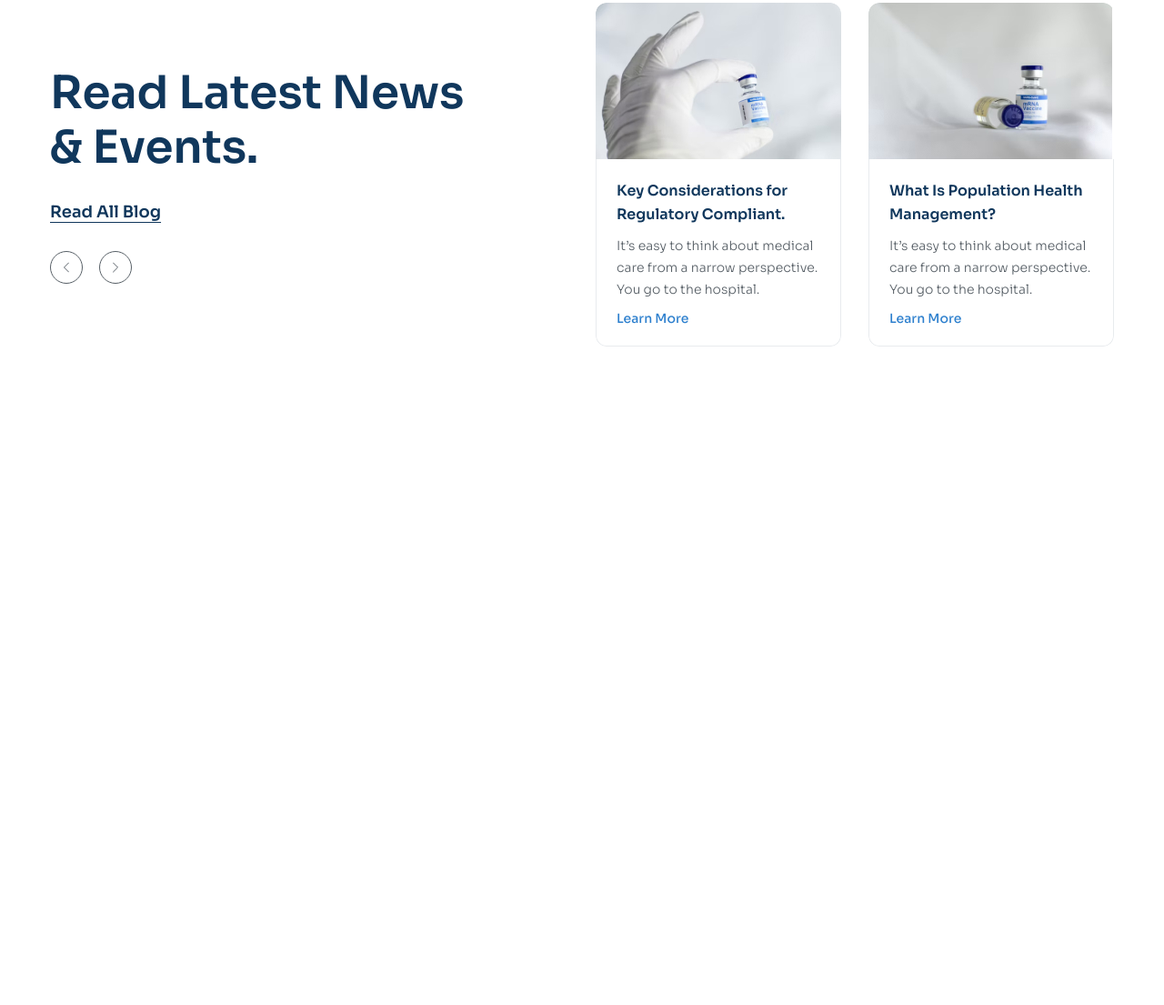
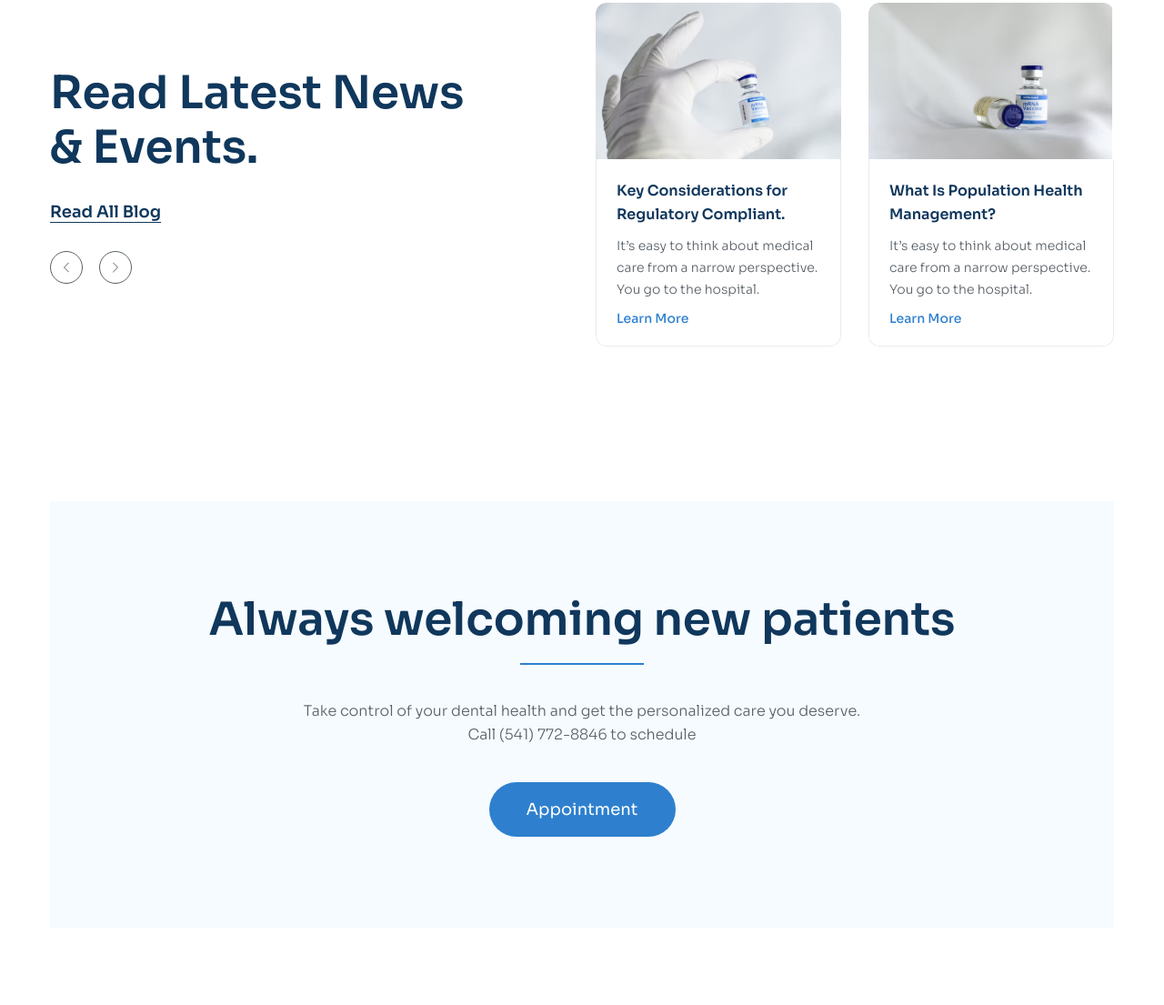
Before and after one commit to MinhPhat2003/f8-htmlcss-03, a plain HTML site: page index.html in a window 1280 px wide. Shown: the part 5129-6234 px from the top of the page at 91% size. Before the commit the page ends 5595 px from the top, so only its background shows below. Drawn offline with Linux system fonts and the light colour scheme.

Commit message:
Add Appointment

```diff
--- a/assets/css/styles.css
+++ b/assets/css/styles.css
@@ -499,7 +499,7 @@ a {
 }
 .news-item:hover {
     box-shadow: 0px 18px 50px rgba(0, 0, 0, 0.05);
-    transform: translateY(-18px);
+    transform: translateY(-10px);
 }
 .news-item:hover .news-item__body {
     border-color: #fff;
@@ -557,3 +557,38 @@ a {
 .news-item__more:hover {
     color: #10375c;
 }
+/* Appointment */
+.appointment {
+    padding: 85px 0;
+}
+.appointment__inner {
+    padding: 100px 0;
+    background: #f6fbff;
+    text-align: center;
+}
+
+.appointment__desc {
+    margin-top: 38px;
+    max-width: 617px;
+    margin-left: auto;
+    margin-right: auto;
+    font-size: 1.6rem;
+}
+.appointment-cta {
+    margin-top: 38px;
+}
+.appointment__heading {
+    position: relative;
+    padding-bottom: 20px;
+}
+.appointment__heading::after {
+    content: "";
+    display: inline-block;
+    width: 136px;
+    height: 2px;
+    background: #2e80ce;
+    position: absolute;
+    bottom: 0;
+    left: 50%;
+    transform: translateX(-50%);
+}
--- a/index.html
+++ b/index.html
@@ -616,6 +616,22 @@
                     </div>
                 </div>
             </section>
+            <!-- Appointment -->
+            <section class="appointment">
+                <div class="container">
+                    <div class="appointment__inner">
+                        <h2 class="section-heading appointment__heading">
+                            Always welcoming new patients
+                        </h2>
+                        <p class="section-desc appointment__desc">
+                            Take control of your dental health and get the
+                            personalized care you deserve. Call (541) 772-8846
+                            to schedule
+                        </p>
+                        <a href="#!" class="btn appointment-cta">Appointment</a>
+                    </div>
+                </div>
+            </section>
         </main>
     </body>
 </html>
```
